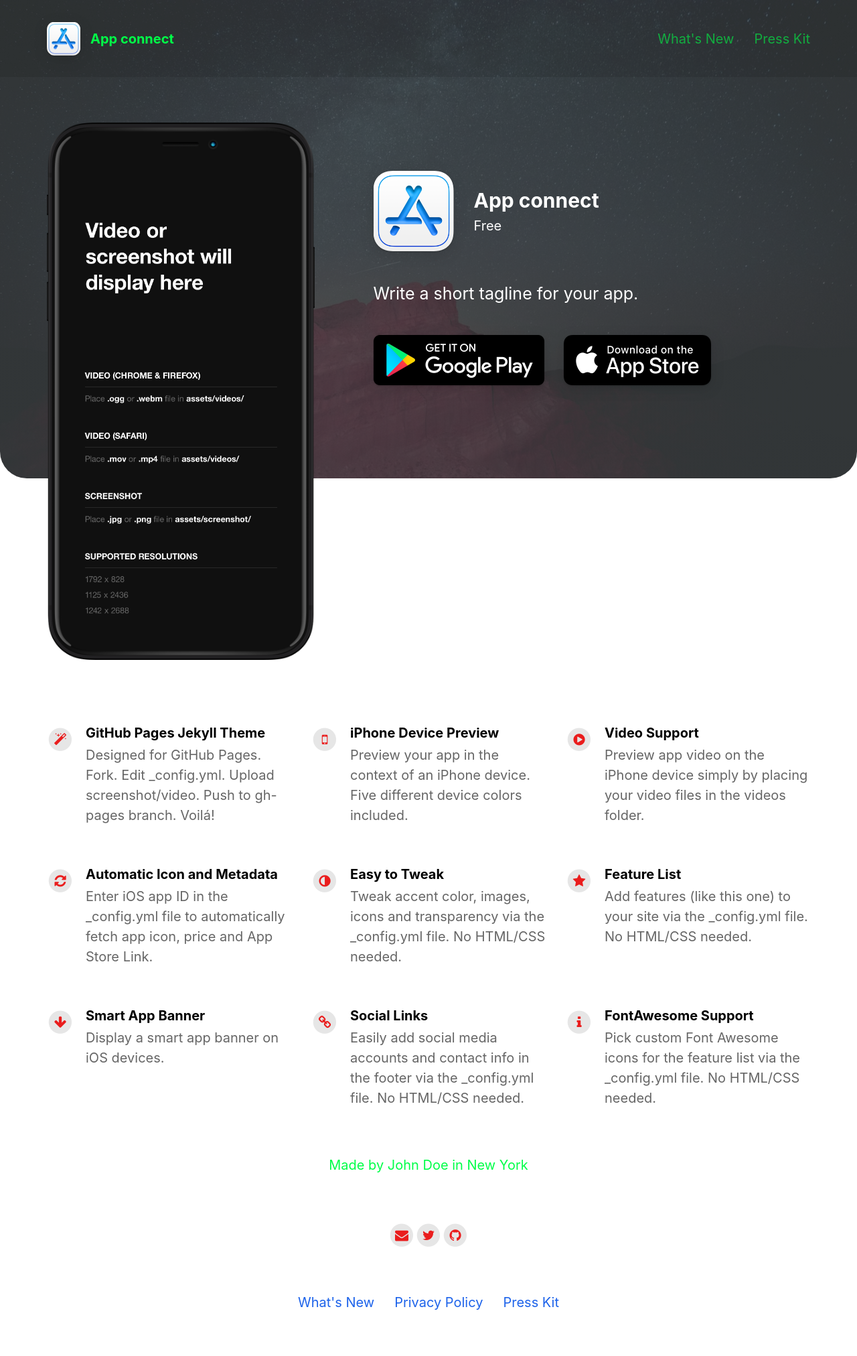
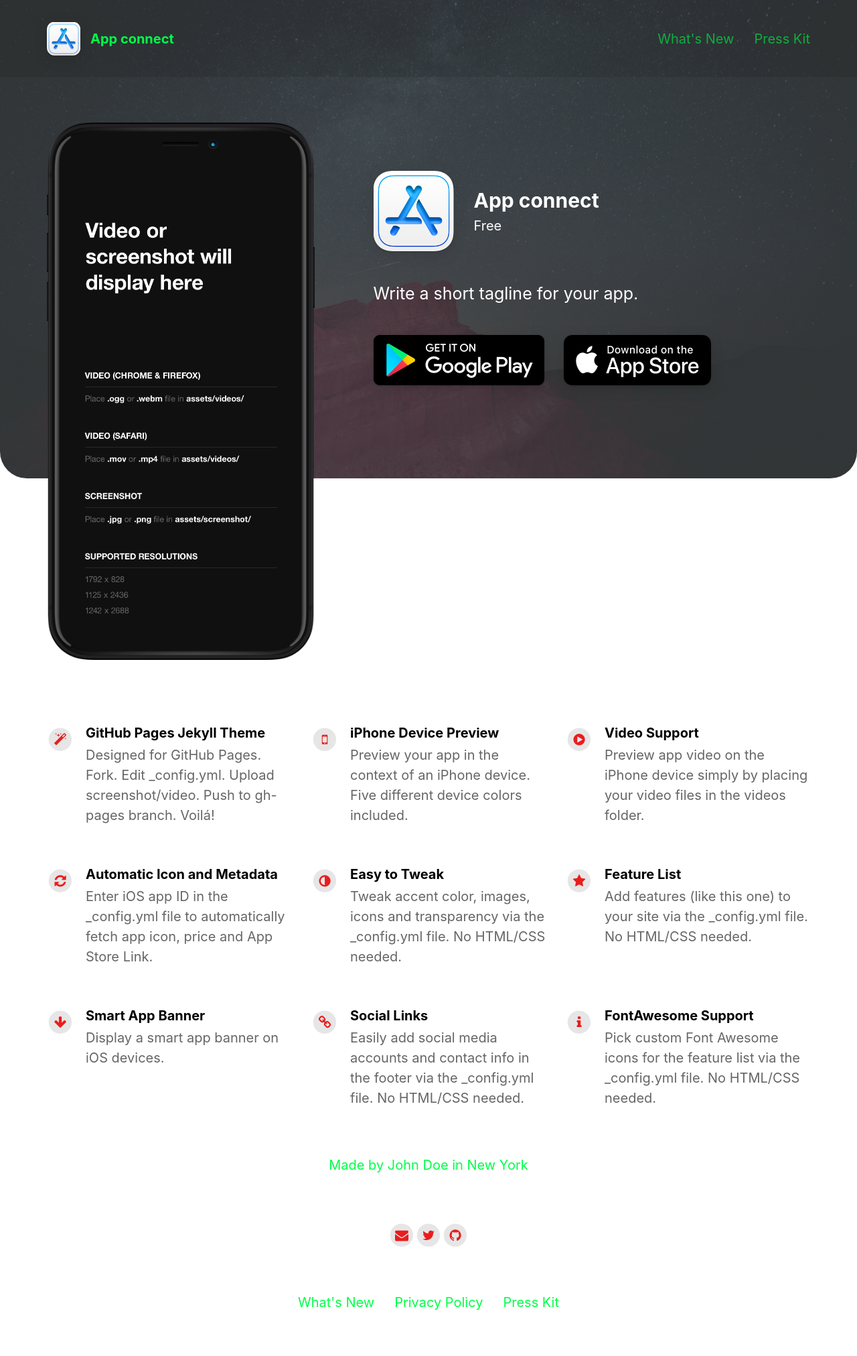
Before and after one commit to heydavid-dev/automatic-7-276, a Jekyll site: the page built from index.html, in a window 1280 px wide. Shown: the whole page at 67% size. Built offline with Jekyll 4.4.1, drawn with Linux system fonts in a browser that asks for light colours; nearby versions of some CDN libraries.

Commit message:
Update _config.yml

```diff
--- a/_config.yml
+++ b/_config.yml
@@ -82,7 +82,7 @@ device-color                              : black
 
 body-background-color                     : "#ffffff"
 
-link-color                                : "#1d63ea"
+link-color                                : "#00ff48"
 
 app-title-color                           : "#ffffff"
 app-price-color                           : "#ffffff"
```
